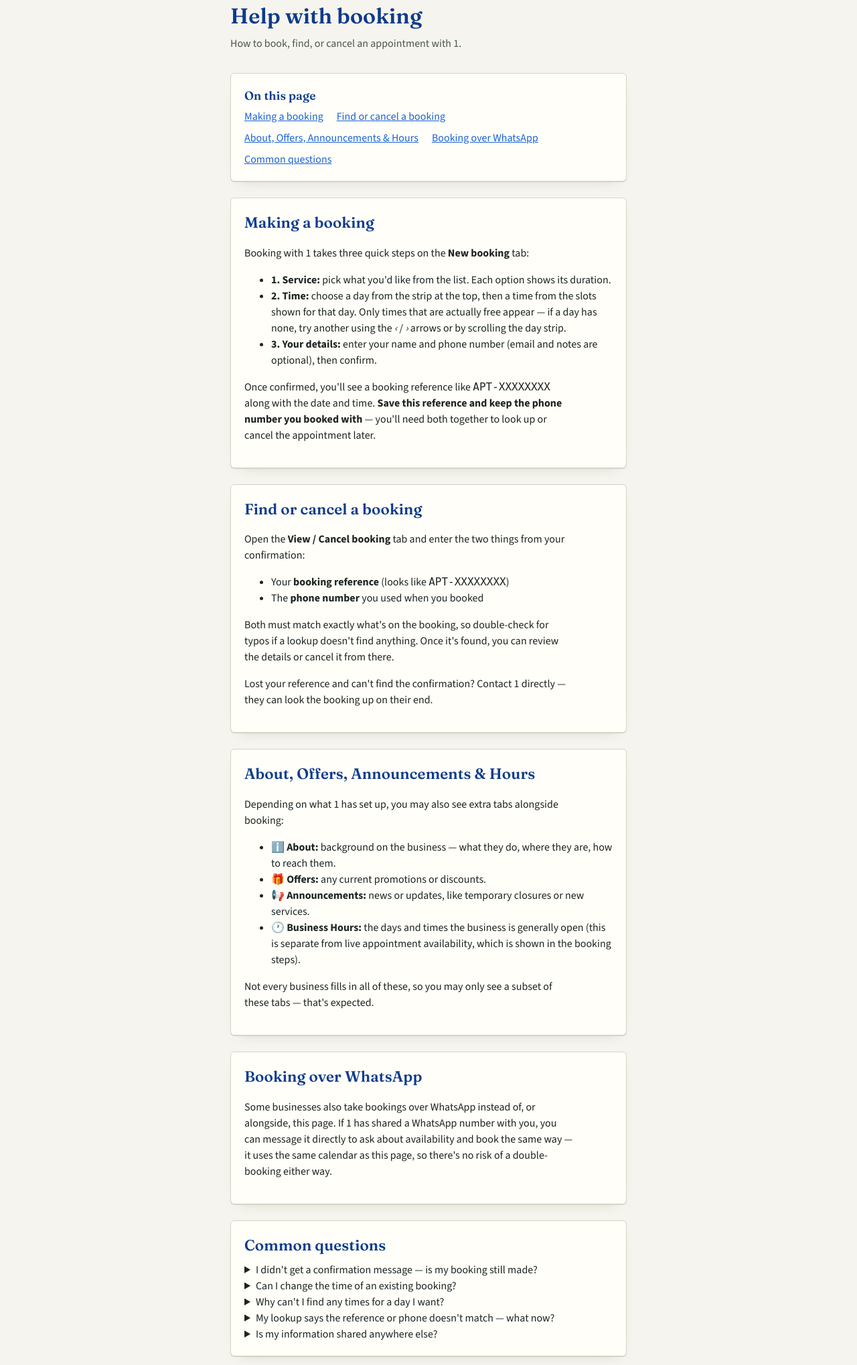
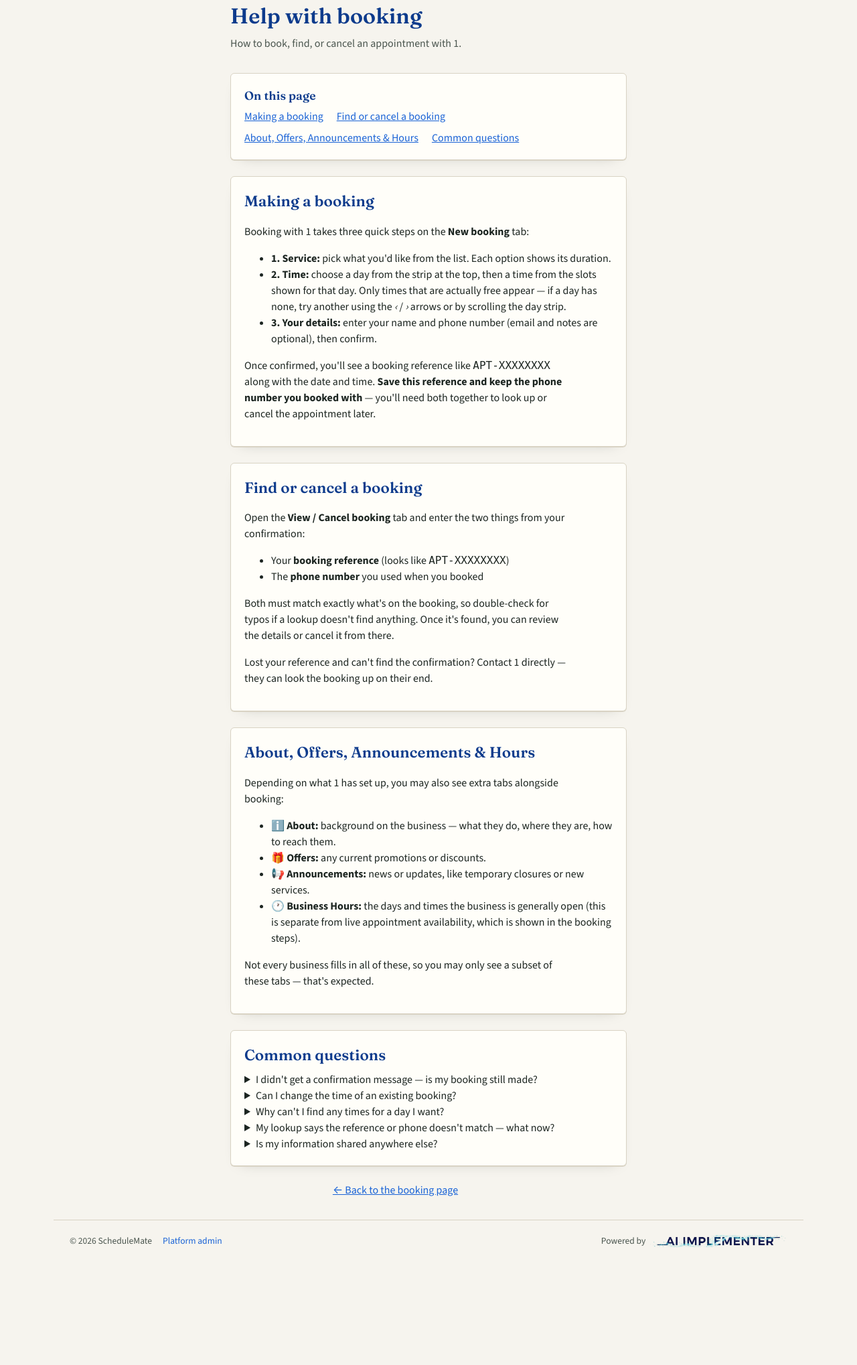
Before and after one commit to aiimplementer/whatsapp_booking_engine, a FastAPI app: page /book/1/help in a window 1280 px wide. Shown: the part 60-2098 px from the top of the page at 67% size. After the commit the page ends 1922 px from the top, so only its background shows below. Run offline with FastAPI, Linux system fonts and the light colour scheme; parts of the project's set-up code (start-up, migrations or seed data) failed here and were passed over.

Commit message:
Updatedd Booking Page Help

```diff
--- a/app/templates/public/help.html
+++ b/app/templates/public/help.html
@@ -22,7 +22,6 @@
       <a href="#help-book">Making a booking</a>
       <a href="#help-lookup">Find or cancel a booking</a>
       <a href="#help-tabs">About, Offers, Announcements &amp; Hours</a>
-      <a href="#help-whatsapp">Booking over WhatsApp</a>
       <a href="#help-faq">Common questions</a>
     </div>
   </div>
@@ -61,11 +60,6 @@
     <p class="field-hint">Not every business fills in all of these, so you may only see a subset of these tabs — that's expected.</p>
   </div>
 
-  <div class="panel" id="help-whatsapp">
-    <h2>Booking over WhatsApp</h2>
-    <p>Some businesses also take bookings over WhatsApp instead of, or alongside, this page. If {{ business_label }} has shared a WhatsApp number with you, you can message it directly to ask about availability and book the same way — it uses the same calendar as this page, so there's no risk of a double-booking either way.</p>
-  </div>
-
   <div class="panel" id="help-faq">
     <h2>Common questions</h2>
     <details>
```
